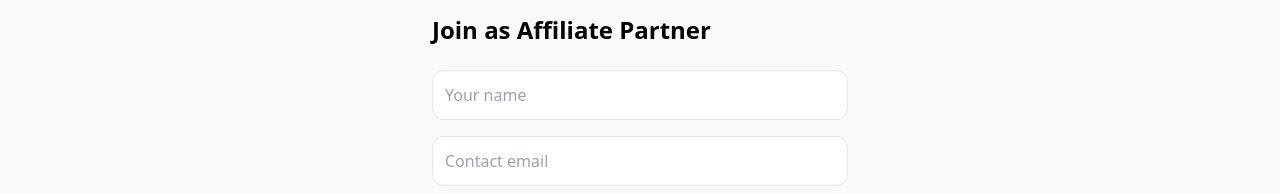
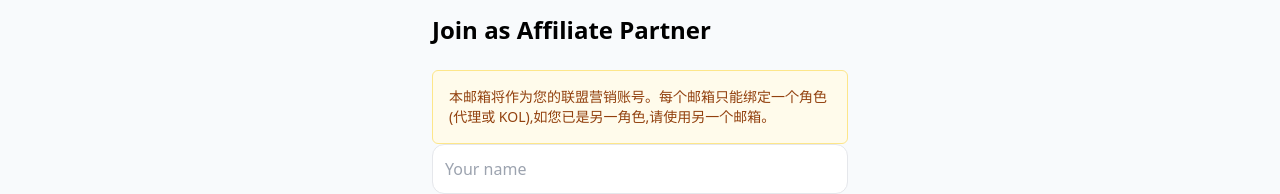
Before and after one commit to ericx0/affiliate-portal, a Next.js app: page /en/register in a window 1280 px wide. Shown: the part 175-369 px from the top of the page. Built offline with nearby package versions, Linux system fonts and the light colour scheme; no server answers.

Commit message:
feat(portal): single-email-single-role onboarding notice (PR-2i)

```diff
--- a/src/app/[locale]/register/page.tsx
+++ b/src/app/[locale]/register/page.tsx
@@ -164,6 +164,10 @@ export default function RegisterPage() {
       </div>
       <h1 className="text-2xl font-bold mb-6">{t("title")}</h1>
 
+      <div className="rounded-md border border-amber-200 bg-amber-50 p-4 text-sm text-amber-800">
+        本邮箱将作为您的联盟营销账号。每个邮箱只能绑定一个角色(代理或 KOL),如您已是另一角色,请使用另一个邮箱。
+      </div>
+
       <form onSubmit={handleSubmit} className="space-y-4">
         <input type="text" placeholder={t("name")} value={name}
           onChange={(e) => setName(e.target.value)} required
```
